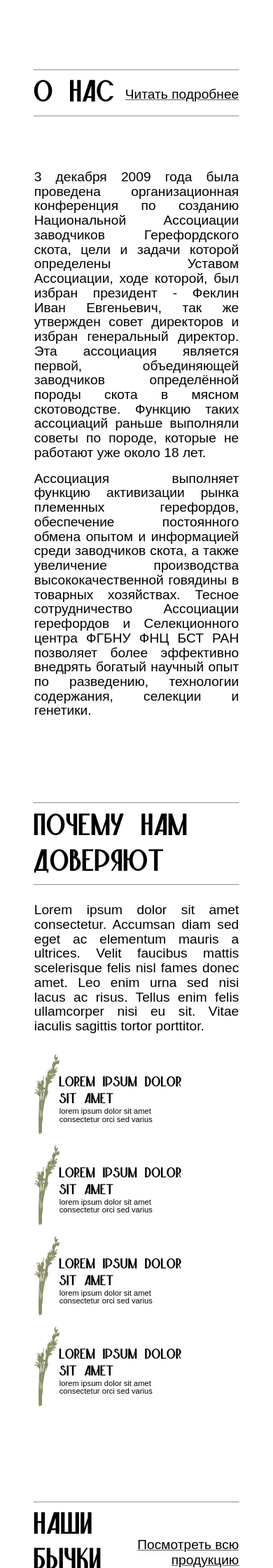
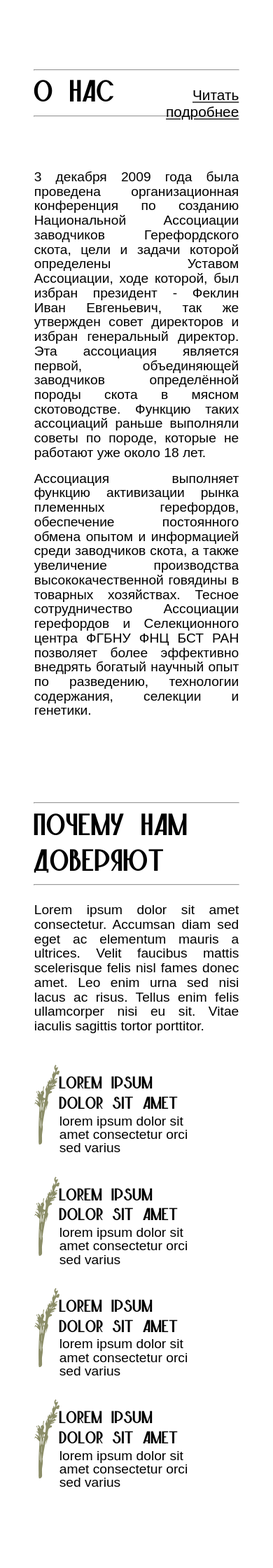
Before and after one commit to LxrdTendx/HerefordSite, a Django app: page / in a window 390 px wide; the page is wider, and only the part inside the window is pictured. Shown: the part 1125-3365 px from the top of that part at 70% size. Run offline with Django 4.2, Linux system fonts and the light colour scheme; some libraries are stand-ins or nearby versions; some web fonts are replaced.

Commit message:
~update main page

```diff
--- a/hereford/herefordsite/templates/login.html
+++ b/hereford/herefordsite/templates/login.html
@@ -534,7 +534,7 @@
             height: auto;
         }
         .about-us-link{
-            font-size: 24px;
+            font-size: 26px;
             width: auto;
         }
         .other-text{
@@ -556,18 +556,18 @@
             height: auto;
         }
         .trust-text{
-            font-size: 30px;
+            font-size: 36px;
             height: auto;
         }
         .trust-text-lower{
-            font-size: 14px;
+            font-size: 24px;
             height: auto;
         }
         .us-bull{
             height: auto;
         }
         .us-bull .trust{
-            font-size: 20px;
+            font-size: 18px;
         }
     }
 
```
